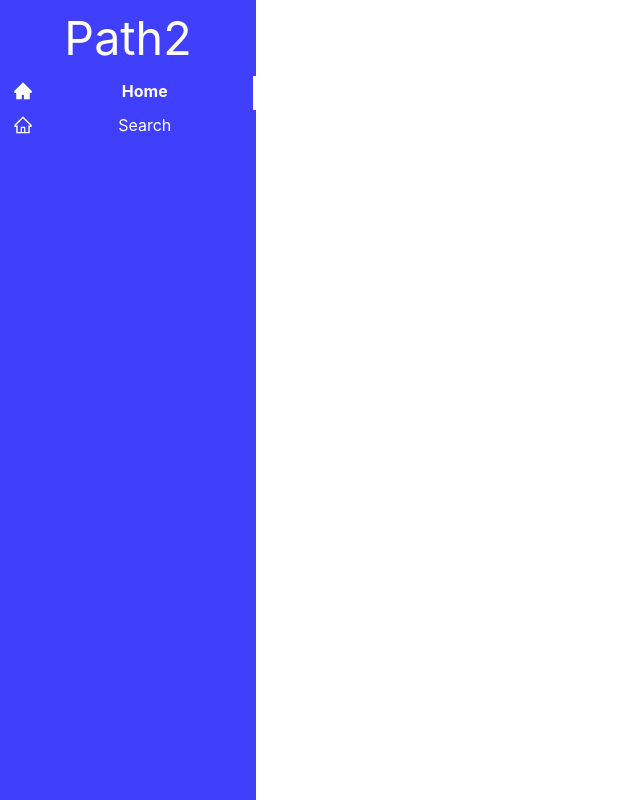
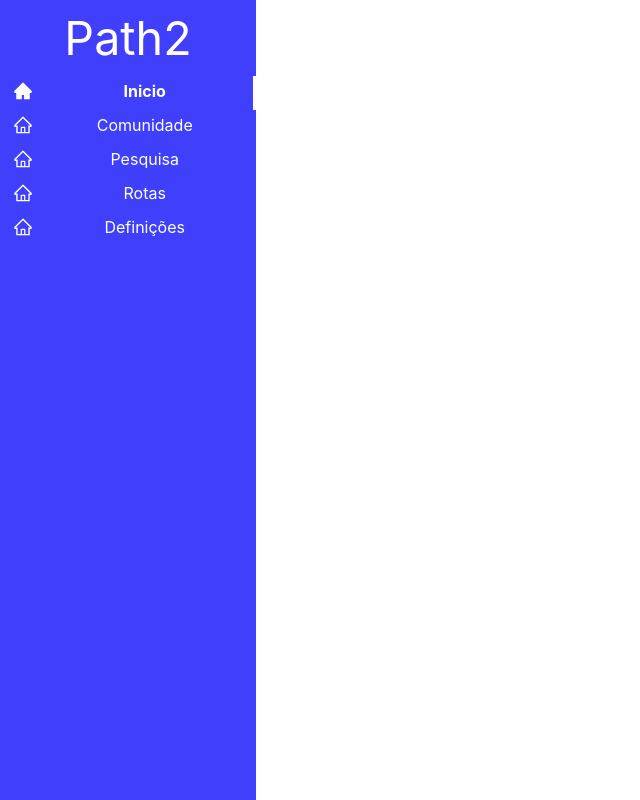
Before and after one commit to Path-2/app, a React (Create React App) app: page / in a window 1280 px wide. Shown: the whole page, without its empty margins (0-640 px from the left). Built offline with nearby package versions, Linux system fonts and the light colour scheme.

Commit message:
feat: add all pages in bar

```diff
--- a/src/components/LeftBar/components.tsx
+++ b/src/components/LeftBar/components.tsx
@@ -1,4 +1,4 @@
-import { fontSize } from "@mui/system";
+import React from "react";
 import { useNavigate } from "react-router-dom";
 import { useTheme } from "../../contexts/theme/theme";
 export const FakeLogo = () => {
@@ -29,18 +29,24 @@ export const Options: React.FC<OptionsProp> = ({ options }) => {
   const navigator = useNavigate();
   const path = window.location.pathname;
   const { colors } = useTheme();
-  console.log(path);
+
+  const title = (title: string) => (document.title = `Path2 | ${title}`);
+
   return (
     <div
       style={{
         display: "flex",
         flexDirection: "column",
         justifyContent: "flex-start",
+        cursor: 'pointer'
       }}
     >
-      {options.map(option => (
+      {options.map((option) => (
         <div
-          onClick={() => navigator(option.path)}
+          onClick={() => {
+            navigator(option.path);
+            title(option.title);
+          }}
           key={option.title}
           style={{
             borderRight: `3px solid ${
--- a/src/components/LeftBar/index.tsx
+++ b/src/components/LeftBar/index.tsx
@@ -2,6 +2,7 @@ import { useTheme } from "../../contexts/theme/theme";
 import { FakeLogo, Options } from "./components";
 import { Container } from "./styles";
 import { AiOutlineHome, AiFillHome } from "react-icons/ai";
+import { PagesEnum } from "../../models/enums";
 
 export default function LeftBar() {
   const { colors } = useTheme();
@@ -9,14 +10,32 @@ export default function LeftBar() {
 
   const options = [
     {
-      title: "Home",
+      title: PagesEnum.Home,
       path: "/",
       activeIcon: <AiFillHome color={colors.secondary.txt} size={20} />,
       inactiveIcon: <AiOutlineHome color={colors.secondary.txt} size={20} />,
     },
     {
-      title: "Search",
-      path: "/home/search",
+      title: PagesEnum.Community,
+      path: `/${PagesEnum.Community.toLowerCase()}`,
+      activeIcon: <AiFillHome color={colors.secondary.txt} size={20} />,
+      inactiveIcon: <AiOutlineHome color={colors.secondary.txt} size={20} />,
+    },
+    {
+      title: PagesEnum.Search,
+      path: `/${PagesEnum.Search.toLowerCase()}`,
+      activeIcon: <AiFillHome color={colors.secondary.txt} size={20} />,
+      inactiveIcon: <AiOutlineHome color={colors.secondary.txt} size={20} />,
+    },
+    {
+      title: PagesEnum.Rotes,
+      path: `/${PagesEnum.Rotes.toLowerCase()}`,
+      activeIcon: <AiFillHome color={colors.secondary.txt} size={20} />,
+      inactiveIcon: <AiOutlineHome color={colors.secondary.txt} size={20} />,
+    },
+    {
+      title: PagesEnum.Settings,
+      path: `/${'definicoes'}`,
       activeIcon: <AiFillHome color={colors.secondary.txt} size={20} />,
       inactiveIcon: <AiOutlineHome color={colors.secondary.txt} size={20} />,
     },
--- /dev/null
+++ b/src/models/enums.ts
@@ -0,0 +1,7 @@
+export enum PagesEnum {
+    Home = 'Inicio',
+    Search = 'Pesquisa',
+    Rotes = 'Rotas',
+    Settings = 'Definições',
+    Community = 'Comunidade'
+}
```
